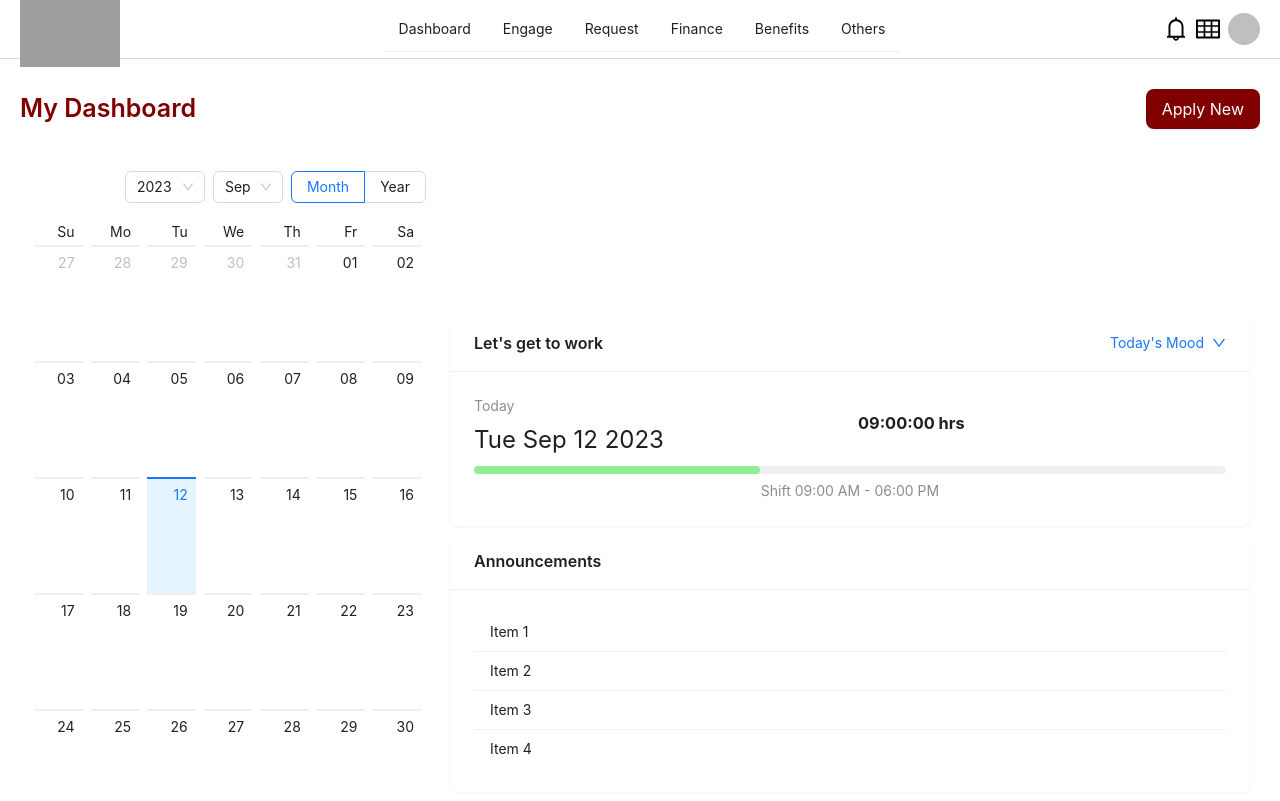
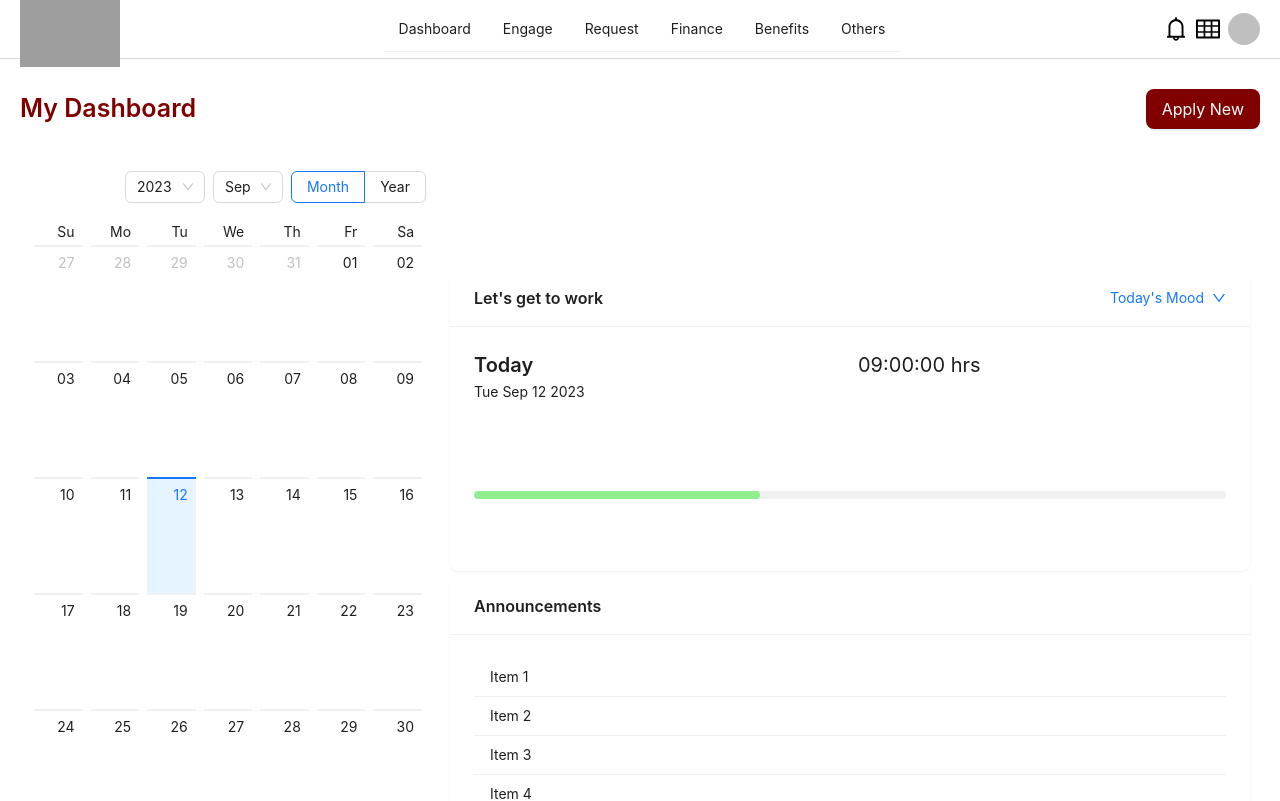
Before and after one commit to dani24sahu/dashboard-antd-reactjs, a React (Create React App) app: page / in a window 1280 px wide. Shown: the top 801 px of the page. Built offline with nearby package versions, Linux system fonts and the light colour scheme; grey boxes are pictures that could not be loaded.

Commit message:
fixed card layout

```diff
--- a/src/components/views/moodCard/MoodCard.jsx
+++ b/src/components/views/moodCard/MoodCard.jsx
@@ -12,6 +12,8 @@ import {
   Typography,
   message,
 } from "antd";
+
+const { Text } = Typography;
 
 // const formatter = (value) => new Date(Date.now()).toLocaleDateString();
 const formatter = () => {
@@ -99,7 +101,7 @@ const MoodCard = ({ items }) => {
       {contextHolder}
       <Card
         title="Let's get to work"
-        style={{ width: 800 }}
+        style={{ width: "800px",height:"300px", fontSize: "20px" }}
         bordered={false}
         extra={
           <Dropdown
@@ -137,16 +139,22 @@ const MoodCard = ({ items }) => {
       >
         <Row gutter={16}>
           <Col span={12}>
-            <Statistic title="Today" formatter={formatter} />
+            <div style={{ display: "flex", flexDirection: "column" }}>
+              <Text strong style={{ fontSize: "20px" }}>
+                Today
+              </Text>
+              <Text>{formatter()}</Text>
+            </div>
           </Col>
           <Col span={12}>
-            <h3>09:00:00 hrs</h3>
+            <Text style={{ fontSize: "20px" }}>09:00:00 hrs</Text>
           </Col>
         </Row>
         <Progress
           percent={progress}
           strokeColor="lightgreen"
           showInfo={false}
+          style={{ marginTop: "80px " }}
         />
 
         <Typography.Text
@@ -155,6 +163,7 @@ const MoodCard = ({ items }) => {
             display: "flex",
             alignItems: "center",
             justifyContent: "center",
+            marginTop: "100px",
           }}
         >
           Shift 09:00 AM - 06:00 PM
```
